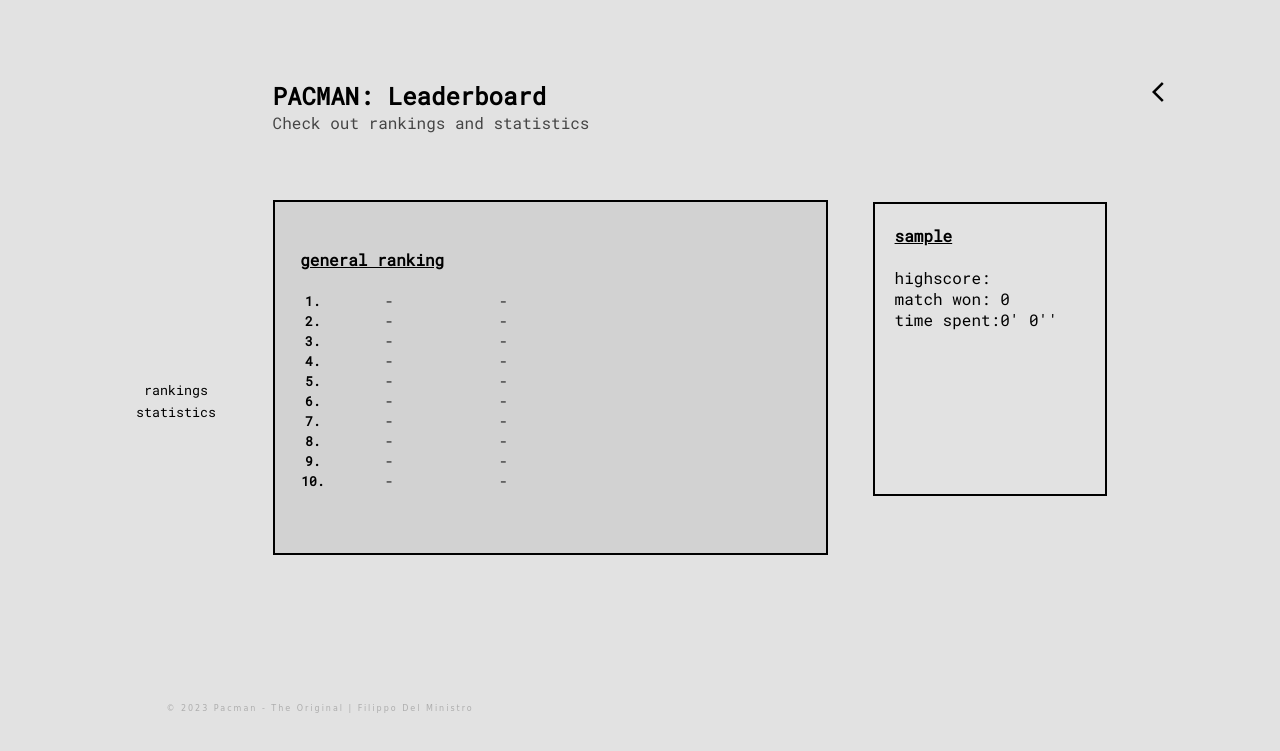
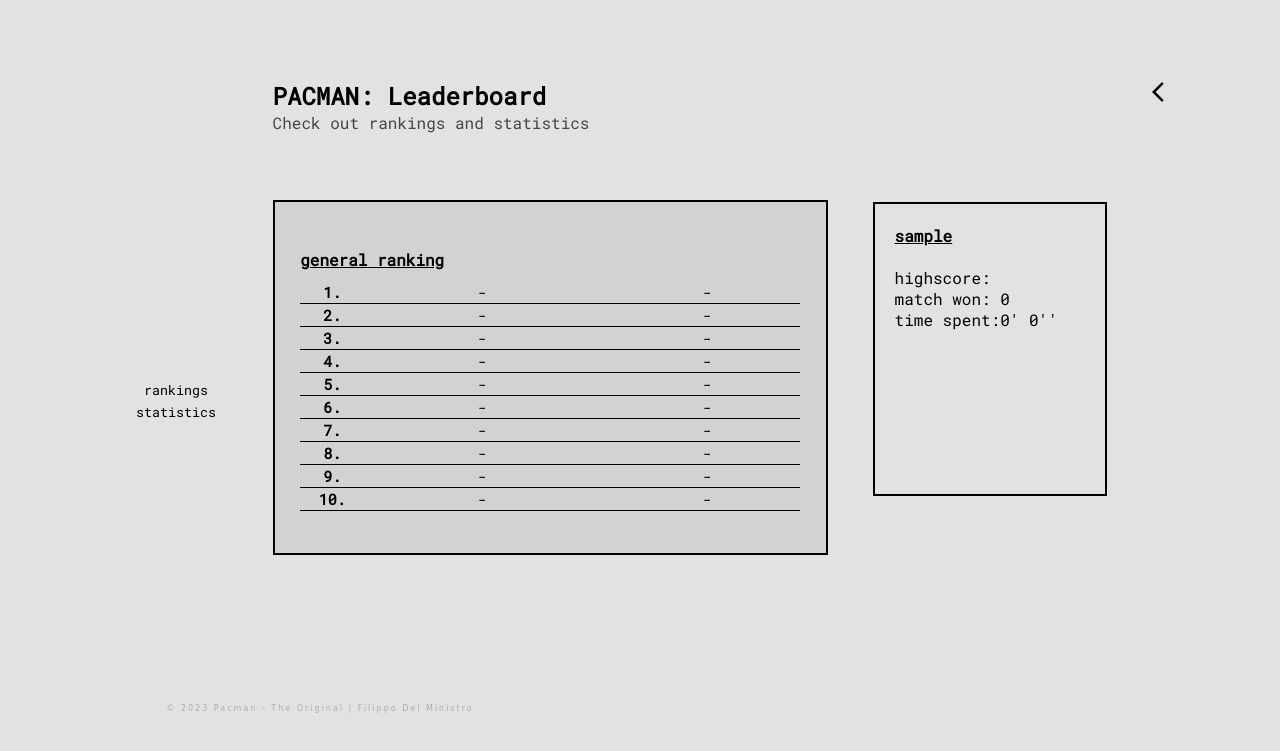
Before and after one commit to filippodelministro/Pacman-TheOriginal, a PHP site: page /php/leaderboard.php in a window 1280 px wide, after a click on "rankings". Shown: the top 751 px of the page. Run offline with PHP 8.4, Linux system fonts and the light colour scheme; the visitor is signed in with stand-in values (Sample User, id 1); tables that the repository leaves empty or names only in its code hold one stand-in row (values such as "Sample post").

Commit message:
add CSS to leaderboard

```diff
--- a/css/leaderboard.css
+++ b/css/leaderboard.css
@@ -31,11 +31,20 @@
 
 /** ------------ ranking ------------ */
 
+.ranking-container{
+    display: flex;
+    flex-direction: column;
+    justify-content: center;
+    align-items: left;
+    margin-top: -2%;
+}
 
 .ranking td{
-    /* border: 1px solid black; */
-    font-size: 13px;
+    font-size: 15px;
     text-align: center;
+    align-items: center;
+    border-bottom: 1px solid black;
+    padding-left: 15px;
 }
 
 td:nth-child(1).ranking{
@@ -55,9 +64,6 @@
 }
 
 .ranking table {
-    position: relative;
-    margin-left: 5%;
-    left: 20%;
     width: 100%;
     height: 100%;
 }
--- a/php/leaderboard.php
+++ b/php/leaderboard.php
@@ -62,8 +62,9 @@
 
             <section id="rankings" class="menu-section leaderboard">
                 <h4>general ranking</h4>
-                <table class='ranking'>
-                    <?php
+                <div class='ranking-container'>
+                    <table class='ranking'>
+                        <?php
                         for ($i = 1; $i <= 10; $i++) {
                             if ($row = mysqli_fetch_assoc($rank)) {
                                 $username = $row["username"];
@@ -78,8 +79,9 @@
                             echo ("<td class='ranking'>" . $hs . "</td>");
                             echo ("</tr>");
                         }
-                    ?>
-                </table>
+                        ?>
+                    </table>
+                </div>
             </section>
             <section id="statistics" class="menu-section leaderboard">
                 <h4>your statistics</h4>
```
